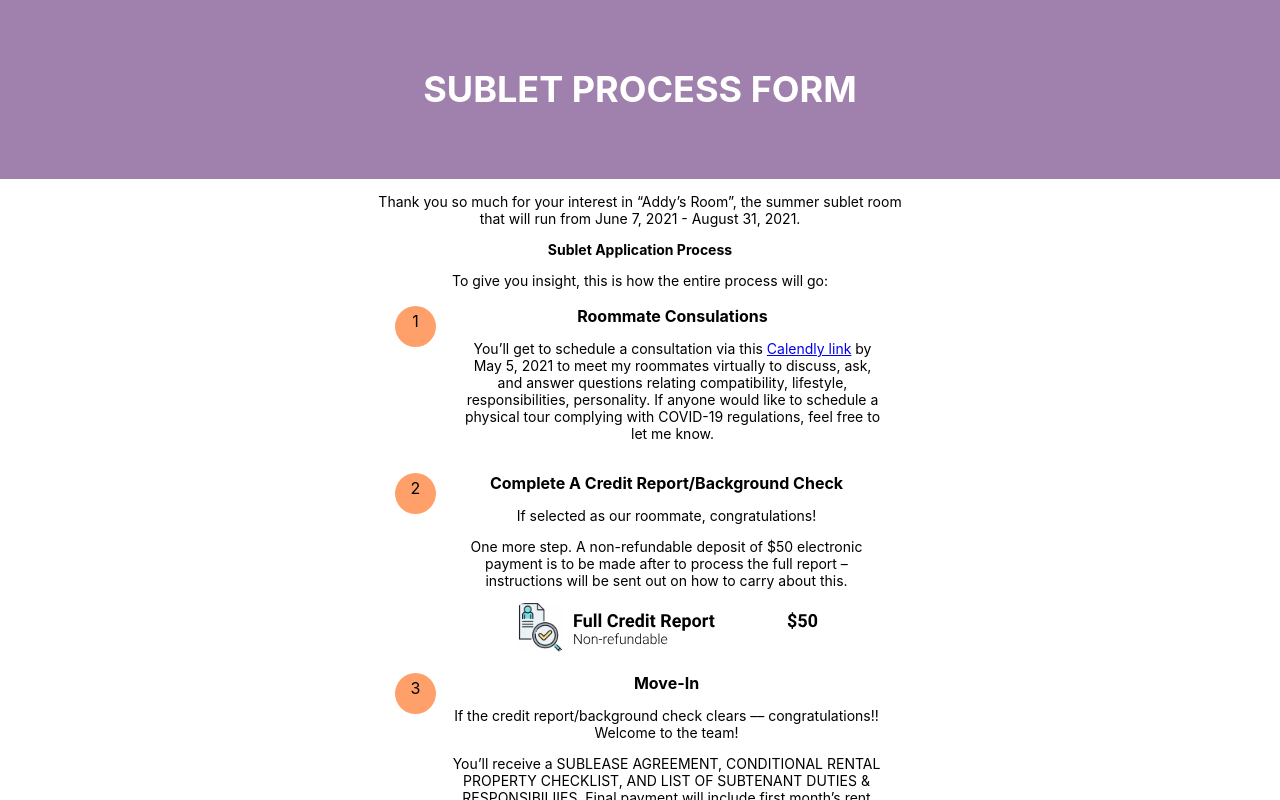
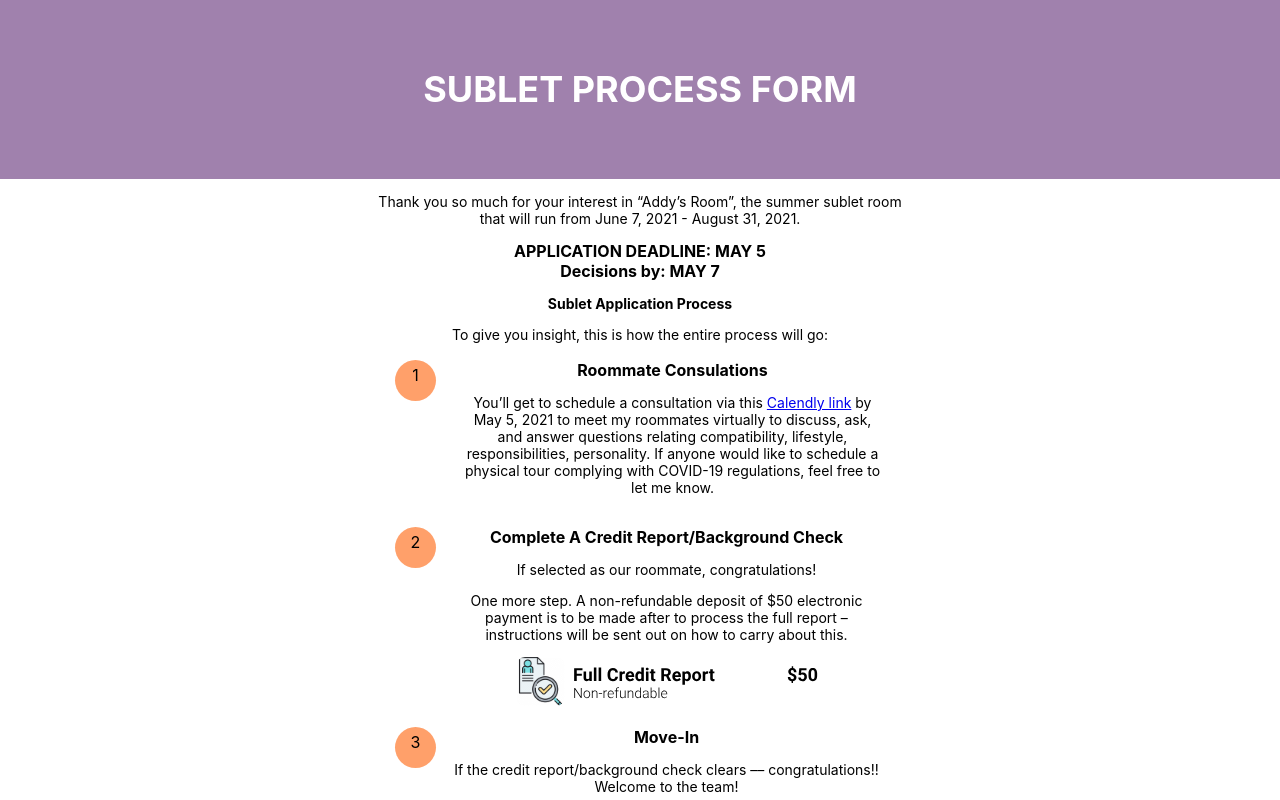
Before and after one commit to addyhebou/Sublet-Info, a React (Create React App) app in the folder app/: page / in a window 1280 px wide. Shown: the top 800 px of the page. Built offline with nearby package versions, Linux system fonts and the light colour scheme.

Commit message:
feat(body): deadline included with decisions at top

```diff
--- a/app/package.json
+++ b/app/package.json
@@ -1,4 +1,5 @@
 {
+  "homepage": "https://addyhebou.github.io/Sublet-Info/",
   "name": "app",
   "version": "0.1.0",
   "private": true,
@@ -12,6 +13,8 @@
     "web-vitals": "^1.1.1"
   },
   "scripts": {
+    "predeploy": "npm run build",
+    "deploy": "gh-pages -d build",
     "start": "react-scripts start",
     "build": "react-scripts build",
     "test": "react-scripts test",
@@ -34,5 +37,8 @@
       "last 1 firefox version",
       "last 1 safari version"
     ]
+  },
+  "devDependencies": {
+    "gh-pages": "^3.1.0"
   }
 }
--- a/app/src/components/Body.js
+++ b/app/src/components/Body.js
@@ -5,6 +5,9 @@ export default class Header extends Component {
         return (
             <div className = "Body">
                 <p>Thank you so much for your interest in “Addy’s Room”, the summer sublet room that will run from June 7, 2021 - August 31, 2021.</p>
+                <strong>APPLICATION DEADLINE: MAY 5</strong>
+                <br/>
+                <strong>Decisions by: MAY 7</strong>
                 <p><strong>Sublet Application Process</strong></p>
                 <p>To give you insight, this is how the entire process will go:</p>
                 <Steps/>
```
Also changed, not shown: 1 other file (tests, documents, lock files or other folders).
